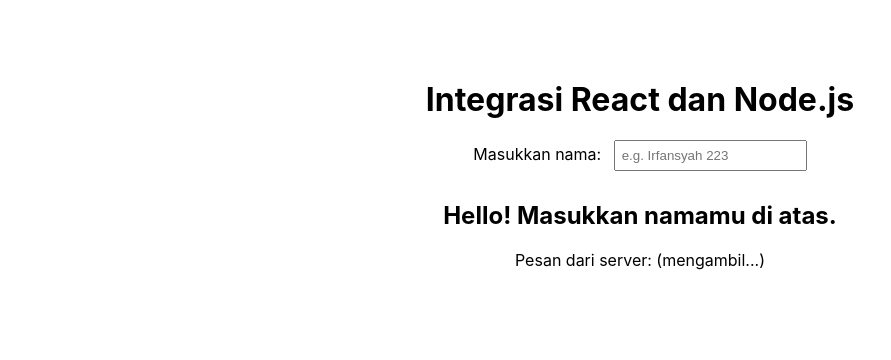
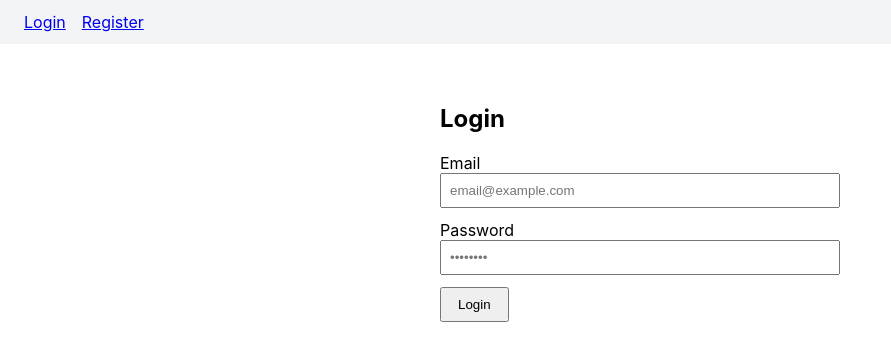
Before and after one commit to E-PPAW-TI503P-2025/PRKPAW_20230140223, a React (Create React App) app in the folder 20230140223-react/: page / in a window 1280 px wide. Shown: the top 360 px of the page, without its empty margins (0-891 px from the left). Built offline with nearby package versions, Linux system fonts and the light colour scheme.

Commit message:
Refactor App component by removing unused state and effects, simplifying the structure for navigation

```diff
--- a/20230140223-react/src/App.js
+++ b/20230140223-react/src/App.js
@@ -1,40 +1,29 @@
-import React, { useEffect, useState } from 'react';
+// src/App.js
+import React from 'react';
+import { BrowserRouter as Router, Routes, Route, Link } from 'react-router-dom';
+import LoginPage from './components/LoginPage';
+import RegisterPage from './components/RegisterPage';
+import DashboardPage from './components/DashboardPage';
 
 function App() {
-  const [name, setName] = useState('');
-  const [serverMsg, setServerMsg] = useState('');
+  return (
+    <Router>
+      <div>
+        {/* Navigasi sederhana (bisa kamu hapus nanti kalau tidak perlu) */}
+        <nav style={{ padding: '12px 24px', backgroundColor: '#f3f4f6' }}>
+          <Link to="/login" style={{ marginRight: 16 }}>Login</Link>
+          <Link to="/register">Register</Link>
+        </nav>
 
-  useEffect(() => {
-    fetch('http://localhost:5000') // atau fetch('/') jika kamu menggunakan "proxy" di package.json React
-      .then(res => res.json())
-      .then(data => setServerMsg(data.message))
-      .catch(err => console.error('Fetch error:', err));
-  }, []);
-
-  return (
-    <div style={{ textAlign: 'center', marginTop: 80 }}>
-      <h1>Integrasi React dan Node.js</h1>
-
-      <div style={{ marginTop: 20 }}>
-        <label htmlFor="name">Masukkan nama: </label>
-        <input
-          id="name"
-          type="text"
-          value={name}
-          onChange={e => setName(e.target.value)}
-          placeholder="e.g. Irfansyah 223"
-          style={{ padding: 6, marginLeft: 8 }}
-        />
+        <Routes>
+          <Route path="/login" element={<LoginPage />} />
+          <Route path="/register" element={<RegisterPage />} />
+          <Route path="/dashboard" element={<DashboardPage />} />
+          {/* default: kalau buka "/" langsung arahkan ke halaman login */}
+          <Route path="/" element={<LoginPage />} />
+        </Routes>
       </div>
-
-      <h2 style={{ marginTop: 30 }}>
-        {name ? `Hello, ${name}!` : 'Hello! Masukkan namamu di atas.'}
-      </h2>
-
-      <p style={{ marginTop: 20 }}>
-        Pesan dari server: {serverMsg || ' (mengambil...)'}
-      </p>
-    </div>
+    </Router>
   );
 }
 
```
